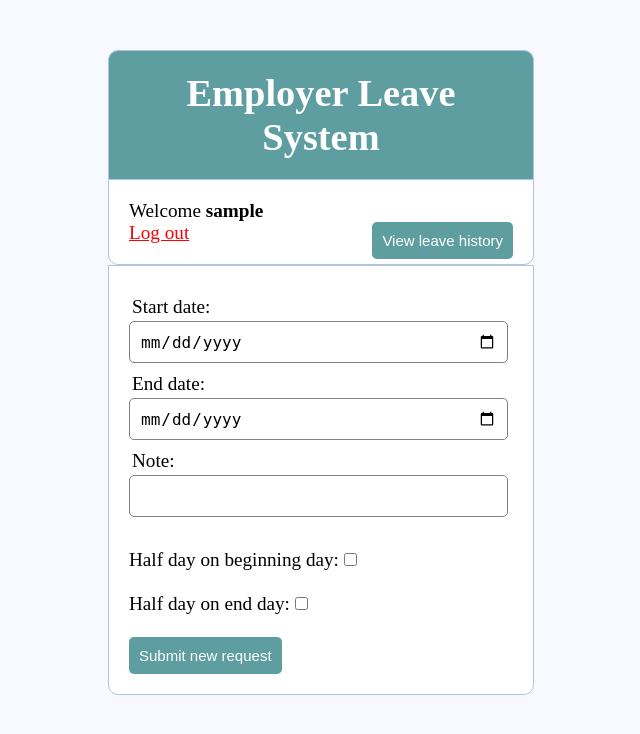
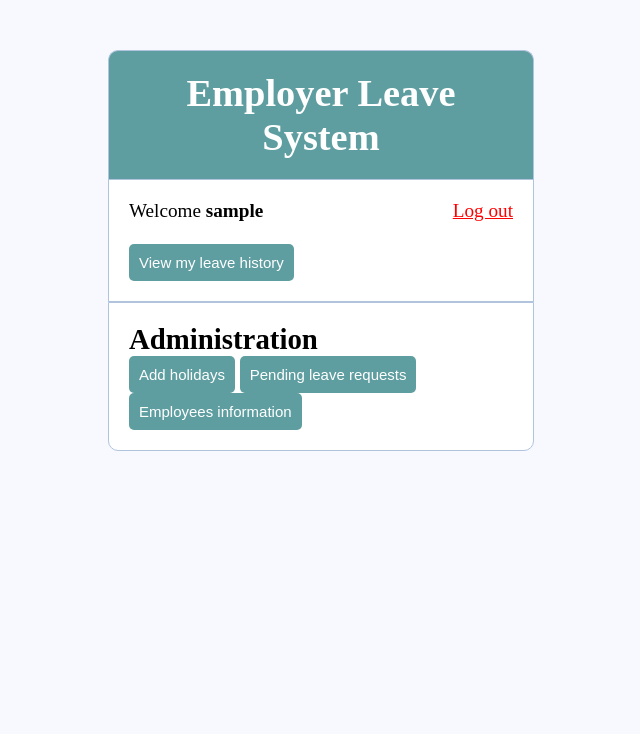
Before and after one commit to Jacob12138xieyuan/Company-Leave-System, a PHP site: page / in a window 1280 px wide. Shown: the top 734 px of the page, without its empty margins (319-959 px from the left). Run offline with PHP 8.4, Linux system fonts and the light colour scheme; the visitor is signed in with stand-in values (Sample User, id 1).

Commit message:
start admin page

```diff
--- /dev/null
+++ b/admin_home.php
@@ -0,0 +1,6 @@
+<div class="content">
+    <h2>Administration</h2>
+    <a href="holidays.php"><button class="btn"> Add holidays </button></a>
+    <a href="all_leave_list.php"><button class="btn"> Pending leave requests </button></a>
+    <a href="employee.php"><button class="btn"> Employees information </button></a>
+</div>
--- /dev/null
+++ b/all_leave_list.php
@@ -0,0 +1 @@
+all leave
--- /dev/null
+++ b/employee.php
@@ -0,0 +1 @@
+employee
--- /dev/null
+++ b/holidays.php
@@ -0,0 +1 @@
+holidays
--- a/index.php
+++ b/index.php
@@ -22,7 +22,7 @@ if (empty($_SESSION['username'])) {
         <h1>Employer Leave System</h1>
     </div>
 
-    <div class="content">
+    <div class="content" style="border-radius: 0px;">
         <?php if (isset($_SESSION['success'])) : ?>
 
             <div class="error success">
@@ -30,7 +30,7 @@ if (empty($_SESSION['username'])) {
                     <?php
 
                     echo $_SESSION['success'];
-                    unset($_SESSION['success']);
+                    //unset($_SESSION['success']);
 
                     ?>
                 </h3>
@@ -39,42 +39,25 @@ if (empty($_SESSION['username'])) {
         <?php endif ?>
 
         <?php if (isset($_SESSION['username'])) : ?>
-
-            <p>Welcome <strong><?php echo $_SESSION['username']; ?></strong></p>
-            <a href="leave_list.php"><button class="btn" style="float:right;"> View leave history </button></a>
-            <p><a href="index.php?logout='1'" style="color: red;">Log out</a></p>
+            <div>
+                <p style="float:left">Welcome <strong><?php echo $_SESSION['username']; ?></strong></p>
+                <p style="float:right"><a href="index.php?logout='1'" style="color: red;">Log out</a></p>
+            </div>
+            <br>
+            <br>
+            <a href="leave_list.php"><button class="btn"> View my leave history </button></a>
 
         <?php endif ?>
     </div>
-    <form method="post" action="index.php">
-        <?php include("errors.php") ?>
-        <div class="input-group">
-            <label for="start_date">Start date: </label>
-            <input type="date" name="start_date" required>
-        </div>
-        <div class="input-group">
-            <label for="end_date">End date: </label>
-            <input type="date" name="end_date" required>
-        </div>
-        <div class="input-group">
-            <label for="note">Note: </label>
-            <input type="text" name="note">
-        </div>
-        <div>
-            <br>
-            Half day on beginning day: <input type="checkbox" name="half_begin">
-        </div>
 
-        <div>
-            <br>
-            Half day on end day: <input type="checkbox" name="half_end">
-        </div>
-
-
-        <br>
-        <button type="submit" id="apply" name="apply" class="btn"> Submit new request </button>
-
-    </form>
+    <?php
+    $type = $_SESSION['user_type'];
+    if ($type == 'admin') {
+        include('admin_home.php');
+    } else {
+        include('new_request.php');
+    }
+    ?>
 
 
 </body>
--- a/server.php
+++ b/server.php
@@ -94,6 +94,7 @@ if (isset($_POST['login_user'])) {
             $id = $user['id'];
             $_SESSION['id'] = $id;
             $_SESSION['username'] = $username;
+            $_SESSION['user_type'] = $user['type'];
             $_SESSION['success'] = "Logged in successfully";
             header("location: index.php");
         } else {
@@ -128,9 +129,19 @@ if (isset($_POST['apply'])) {
         array_push($errors, " EndDate should be greater than StartDate ");
     }
     if (count($errors) == 0) {
-        $query = "INSERT INTO leaves (id, start_date, end_date, note, half_begin, half_end) VALUES ('$id', '$start_date', '$end_date', '$note', '$half_begin', '$half_end');";
+        $username = $_SESSION['username'];
+        $query = "INSERT INTO leaves (id, username, start_date, end_date, note, half_begin, half_end) VALUES ('$id', '$username','$start_date', '$end_date', '$note', '$half_begin', '$half_end');";
         mysqli_query($db, $query);
         echo '<script>alert("Submit successfully!")</script>';
         header('location: leave_list.php');
     }
 }
+
+//cancel request
+if (isset($_GET['cancel'])) {
+    $leave_id = $_GET['cancel'];
+    $query = "DELETE FROM leaves WHERE leave_id='$leave_id'";
+    mysqli_query($db, $query);
+    echo '<script>alert("Cancel successfully!")</script>';
+    header('location: leave_list.php');
+}
--- a/style.css
+++ b/style.css
@@ -56,6 +56,7 @@ form,
   background: #5f9ea0;
   border: none;
   border-radius: 5px;
+  text-decoration: none;
 }
 
 .error {
```
Also changed, not shown: leave_list.php (+81 -1 lines), new_request.php (added, +29 -0 lines).
